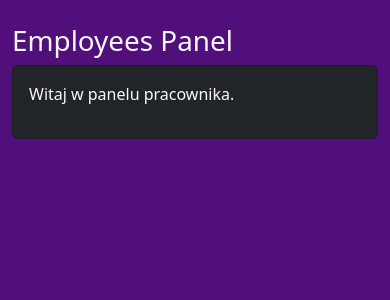
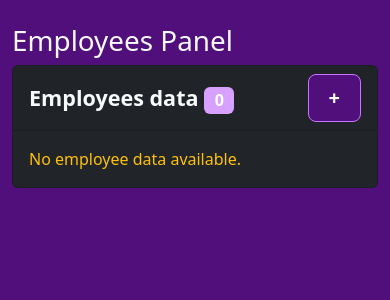
Before and after one commit to Kuballoo/employee_manager_fastapi, a FastAPI app: template frontend/templates/employees-panel.html in a window 390 px wide. Shown: the part 56-356 px from the top of the page. Run offline with FastAPI, Linux system fonts and the light colour scheme; the template is opened without the code that fills it, so the values that code supplies are empty.

Commit message:
Employee panel

```diff
--- a/frontend/templates/employees-panel.html
+++ b/frontend/templates/employees-panel.html
@@ -4,8 +4,73 @@
 <h1>Employees Panel</h1>
 
 <div class="card bg-dark text-light">
-    <div class="card-body">
-        <p>Witaj w panelu pracownika.</p>
+    <div class="card-header d-flex justify-content-between align-items-center">
+        <span class="fw-bold fs-4">Employees data <span class="badge bg-secondary">{{ employees|length }}</span></span>
+        <a href="/employees/add" class="btn btn-primary btn-sm ms-2 fs-5">+</a>
+    </div>
+
+    <div class="card-body p-3">
+        {% if employees %}
+        <div class="d-lg-none p-3">
+        {% for employee in employees %}
+        <div class="card bg-primary text-light mb-3">
+            <div class="card-body">
+                <h5 class="card-title mb-1">
+                    {{ employee.first_name }} {{ employee.last_name }}
+                </h5>
+
+                <p class="mb-1">
+                    📧 {{ employee.email }}
+                </p>
+
+                <p class="mb-1">
+                    📞 {{ employee.phone }}
+                </p>
+
+                <p class="mb-1">
+                    🌍 {{ employee.country }}
+                </p>
+
+                <p class="fw-bold text-success mb-0">
+                    💰 {{ employee.salary }}
+                </p>
+            </div>
+        </div>
+        {% endfor %}
+        </div>
+        <div class="d-none d-lg-block table-responsive">
+        <table class="table table-dark table-striped table-hover align-middle mb-0">
+            <thead>
+                <tr>
+                    <th scope="col">#</th>
+                    <th scope="col">First name</th>
+                    <th scope="col">Last name</th>
+                    <th scope="col">E-mail</th>
+                    <th scope="col">Phone</th>
+                    <th scope="col">Country</th>
+                    <th scope="col">Salary</th>
+                    <th scope="col">Employment date</th>
+                </tr>
+            </thead>
+            <tbody>
+                {% for employee in employees %}
+                <tr>
+                    <td>{{ loop.index }}</td>
+                    <td>{{ employee.first_name }}</td>
+                    <td>{{ employee.last_name }}</td>
+                    <td>{{ employee.email }}</td>
+                    <td>{{ employee.phone }}</td>
+                    <td>{{ employee.country }}</td>
+                    <td>{{ employee.salary }}</td>
+                    <td>{{ employee.employment_date.strftime('%Y-%m-%d') }}</td>
+                </tr>
+                {% endfor %}
+            </tbody>
+        </table>
+        </div>
+        {% else %}
+        <p class="text-warning mb-0">No employee data available.</p>
+        {% endif %}
     </div>
 </div>
 {% endblock %}
--- a/frontend/templates/layout.html
+++ b/frontend/templates/layout.html
@@ -19,7 +19,7 @@
             <div class="collapse navbar-collapse" id="navbarNav">
             <ul class="navbar-nav">
                 <li class="nav-item">
-                <a class="nav-link" aria-current="page" href="/users/employees-panel">Employee Panel</a>
+                <a class="nav-link" aria-current="page" href="/employees/">Employees Panel</a>
                 </li>
                 <li class="nav-item">
                 <a class="nav-link" href="#">Admin Panel</a>
@@ -29,7 +29,7 @@
             </div>
         </div>
     </nav>
-    <main class="container-lg mt-4">
+    <main class="container-xl my-4">
         {% block content %}{% endblock %}
     </main>
     <script src="https://cdn.jsdelivr.net/npm/bootstrap@5.3.8/dist/js/bootstrap.bundle.min.js" integrity="sha384-FKyoEForCGlyvwx9Hj09JcYn3nv7wiPVlz7YYwJrWVcXK/BmnVDxM+D2scQbITxI" crossorigin="anonymous"></script>
```
Also changed, not shown: backend/routers/employees.py (+12 -4 lines).
